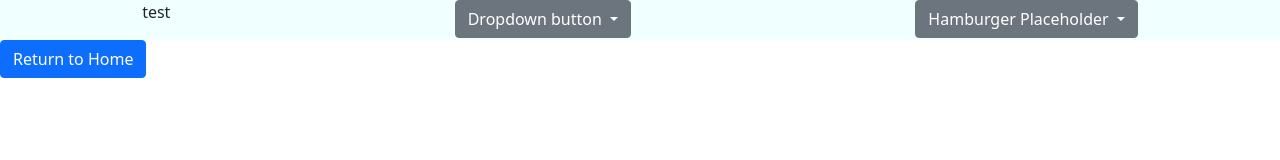
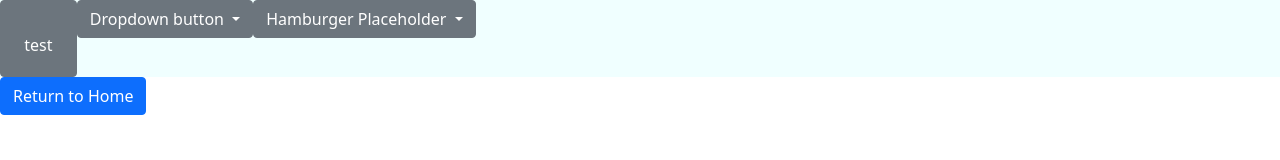
Before and after one commit to LeongYuXuan/IntergratedProject, a plain HTML site: page html/learning.html in a window 1280 px wide. Drawn offline with nearby package versions, Linux system fonts and the light colour scheme.

Commit message:
Change style for test icon

```diff
--- a/css/learning.css
+++ b/css/learning.css
@@ -1,5 +1,13 @@
 .heading-box{
     display: flex;
-    justify-content: space-around;
     background-color: azure;
 }
+
+#icon{
+
+    width: 6vw;
+    height: 6vw;
+    line-height: 6vw;
+    text-align: center;
+    color: white;
+}
--- a/html/learning.html
+++ b/html/learning.html
@@ -15,7 +15,7 @@
     <body>
         <!--HEader to website-->
         <div class = "heading-box">
-            <div id = "icon"><p>test</p></div>
+            <div id = "icon" class="btn btn-secondary"><p>test</p></div>
 
             <div class="dropdown">
                 <button class="btn btn-secondary dropdown-toggle" type="button" id="dropdownMenuButton" data-bs-toggle="dropdown" aria-expanded="false">
```
